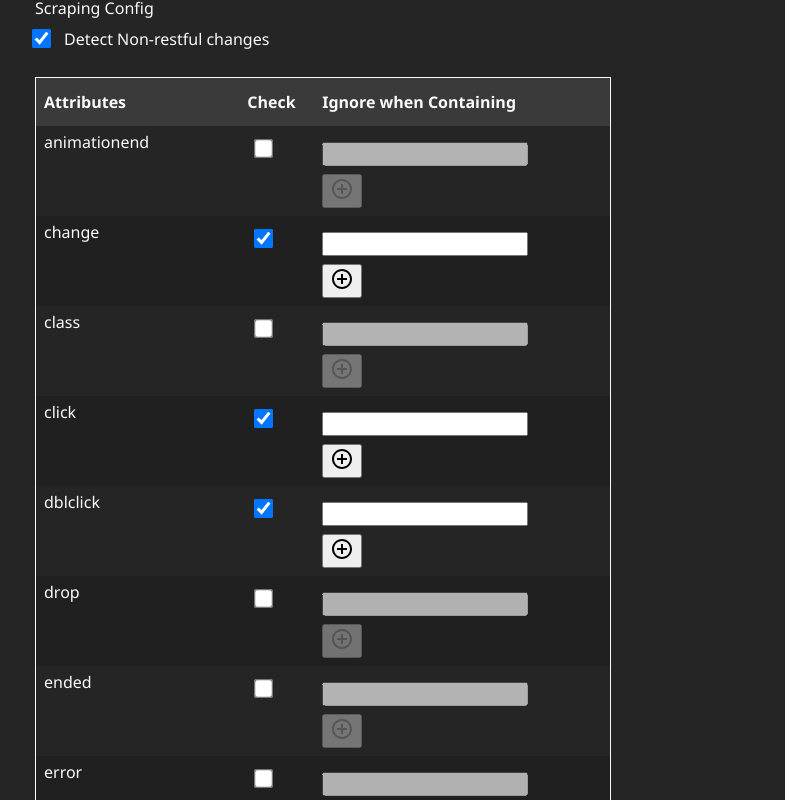
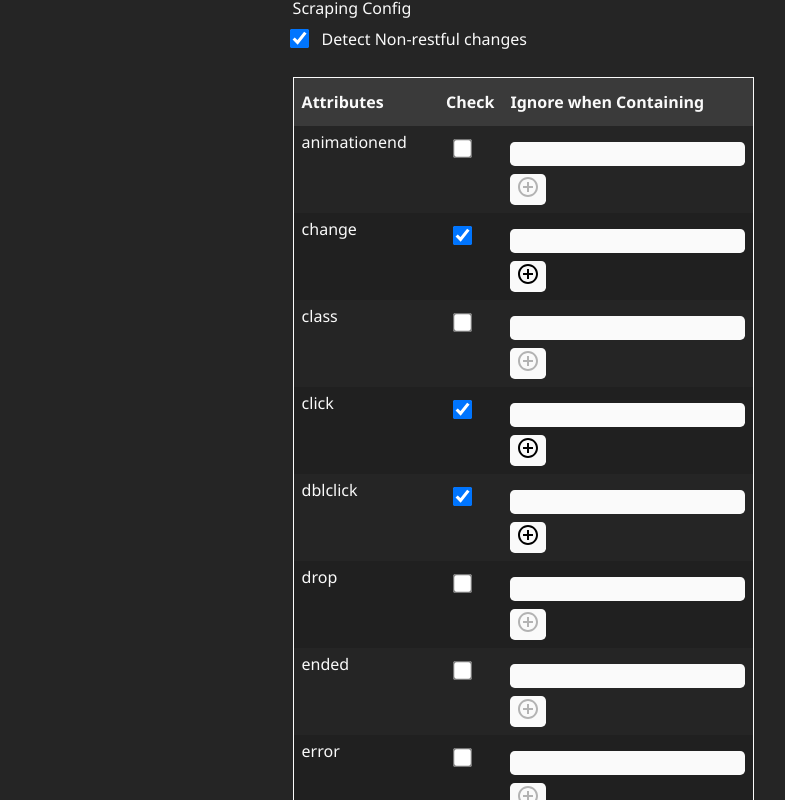
Before and after one commit to dalyaidan1/cms_saneitizer, a React (Create React App) app in the folder client/: page / in a window 1280 px wide. Shown: the top 800 px of the page, without its empty margins (125-910 px from the left). Built offline with nearby package versions, Linux system fonts and the light colour scheme.

Commit message:
basic nav

```diff
--- a/client/src/App.js
+++ b/client/src/App.js
@@ -1,6 +1,7 @@
 import { useState } from 'react';
 import { postData } from './fetch';
 import ConfigForm from './components/config/ConfigForm'
+import Nav from './components/Nav'
 
 async function startApp(){
   let data = {start:true}
@@ -26,6 +27,8 @@ function App() {
   }
 
   return (
+    <>
+    <Nav />
     <main>
         <section>
 
@@ -45,7 +48,8 @@ function App() {
           </button> }
           </section>
     </main>
-  );
+    </>
+  )
 }
 
 export default App;
--- a/client/src/index.css
+++ b/client/src/index.css
@@ -57,7 +57,7 @@ table {
 
 
 /*** 2. Global ***/
-html, #root, main{
+html, body, #root{
   height: 100%;
   background-color: #252525;
   color:#FAFAFA;
@@ -84,16 +84,27 @@ button{
   -moz-osx-font-smoothing: grayscale;
 }
 
+input,
+select,
+textarea,
+button{
+  background-color: #FAFAFA;
+  border: none;
+  border-radius: 0.3rem;
+  font-size: 1rem;
+}
+
 #root{
   width:100%;
+  display: flex;
 }
 
 main{
   display: flex;
   justify-content: center;
-  width: 100%;
-  overflow-y: auto;
-  overflow-x: hidden;
+  margin-left: 23%;
+  width: 77%;
+  height: 100%;
 }
 
 .semanticVisible{
@@ -164,6 +175,37 @@ fieldset table td{
   vertical-align: top;
 }
 
+
+/* Nav */
+nav{
+  width: 23%;
+  height: 100%;
+  background-color: #252525;
+  position: fixed;
+}
+
+nav ul{
+  height: 100%;
+  padding: 1rem;
+  display: flex;
+  flex-direction: column;
+  /* justify-content: space-between; */
+  /* align-items: center; */
+  /* box-shadow: 0 0.75rem 2.5rem 0.063rem rgba(241, 241, 241, 0.07); */
+  border-right: 0.1rem solid #FAFAFA;
+}
+
+nav li{
+  font-weight: bold;
+  font-size: 1.1rem;
+}
+
+nav li svg{
+  width: 2.2rem !important;
+  height: 2.2rem !important;
+}
+
+/* Main */
 .attributes{
   width: 100%;
 }
```
